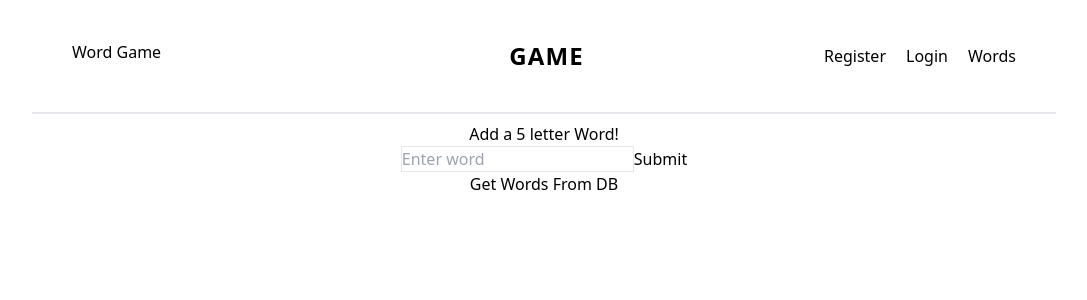
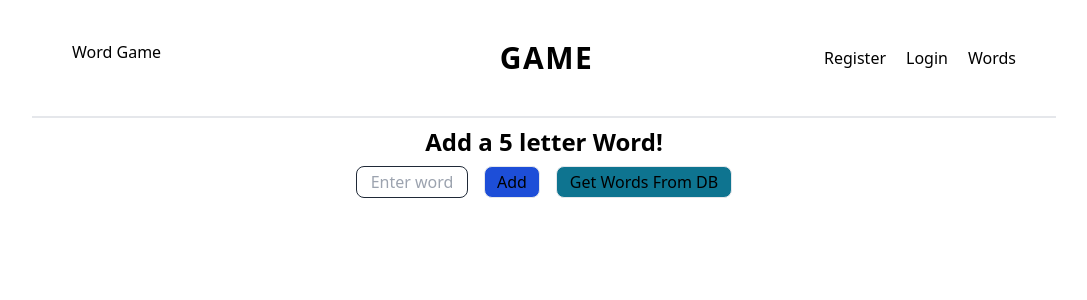
Before and after one commit to blin007/wordle-clone, a React (Create React App) app in the folder frontend/: page /wordlist in a window 1280 px wide. Shown: the top 300 px of the page, without its empty margins (96-1183 px from the left). Built offline with nearby package versions, Linux system fonts and the light colour scheme.

Commit message:
4/16 Brian
Added new delete form, grid formatting to display all words in DB

```diff
--- a/frontend/src/components/Header.jsx
+++ b/frontend/src/components/Header.jsx
@@ -7,7 +7,7 @@ const Header = ( ) =>{
                 <div className='ml-10 hover:text-cyan-600'>
                     <Link to='/' >Word Game</Link>
                 </div>
-                <h1 className='ml-32 text-2xl font-bold tracking-wider'> GAME </h1>
+                <h1 className='ml-32 text-3xl font-bold tracking-wider'> GAME </h1>
                 <ul className='flex items-center justify-evenly mr-10'>
                     <li className='ml-5 hover:text-cyan-600'>
                         <Link to='/register'>Register</Link>
--- a/frontend/src/pages/Words.jsx
+++ b/frontend/src/pages/Words.jsx
@@ -2,8 +2,9 @@ import { useState } from "react";
 import axios from "axios";
 
 const Words = () => {
-    const ADDWORD_URL = 'words/add';
-    const GETWORD_URL = 'words/list';
+    const ADD_WORD_URL = 'words/add';
+    const GET_WORD_URL = 'words/list';
+    const DEL_WORD_URL = 'words/delete';
     const [words, setWords] = useState([]);
     const [word, setWord] = useState('');
 
@@ -17,22 +18,27 @@ const Words = () => {
                 data: {
                     text: word
                 },
-                url: ADDWORD_URL,
+                url: ADD_WORD_URL,
             }).then((res) => {
                 // console.log('in axios post add word')
                 // console.log(res.data);
                 if(res.data === 'already exists'){
                     alert('Word already in game, try another one');
                 }
+                //clear input field after submitting
+                setWord('');
+                //get all the words again
+                getAllWords(e);
             })
         }
     }
 
     const getAllWords = (e) => {
         e.preventDefault();
+
         axios({
             method: 'GET',
-            url: GETWORD_URL,
+            url: GET_WORD_URL,
         }).then((res) => {
             const words = res.data.map(word => {
                 return word.text;
@@ -42,27 +48,60 @@ const Words = () => {
         });
     }
 
+    const removeWord = (e, word) => {
+        e.preventDefault();
+        axios({
+            method: 'DELETE',
+            data: {
+                text: word,
+            },
+            url: DEL_WORD_URL,
+        }).then(()=> {
+            //get all the words again
+            getAllWords(e);
+        });
+    }
+
     return (
         <>
-            <h1>Add a 5 letter Word!</h1>
+            <h1 className='text-center font-bold text-2xl'>Add a 5 letter Word!</h1>
+            <div className='flex justify-center items-center '>
                 <form onSubmit={addWord}>
                     <input
-                    className='border'
+                        className='border border-gray-800 text-gray-800 m-2 w-28 h-8 rounded-lg hover:shadow-lg text-center'
                         type='text'
                         placeholder='Enter word'
                         name='word'
                         value={word}
                         onChange={e => setWord(e.target.value)}/>
-                <button type='submit'>Submit</button>
+                    <button type='submit'
+                            className='m-2 border w-14 h-8 bg-blue-700 rounded-lg hover:shadow-lg hover:bg-blue-500'
+                            >Add</button>
                 </form>
-            <form onSubmit={getAllWords} className='getWordForm'>
-                <button type='submit'>Get Words From DB</button>
+                <form onSubmit={getAllWords}>
+                    <button type='submit' className='m-2 border w-44 h-8 cursor-pointer bg-cyan-700 rounded-lg hover:shadow-lg hover:bg-cyan-400'>Get Words From DB</button>
                 </form>
-            <ul className='wordList'>
-                {words.map(word => (
-                    <li>{word}</li>
-                ))}
-            </ul>
+            </div>
+
+            <table className='grid grid-cols-8 gap-2 mt-2'>
+                {words.map((word,key) => {
+                    return (
+                        <tbody>
+                            <tr key={key} className='grid place-items-center border-2 border-gray-800 hover:cursor-pointer hover:shadow-lg'>
+                                <td className='' key={key}>
+                                    {/*pass in the word to delete*/}
+                                    <form onSubmit={(e) => removeWord(e, word)} key={key}>
+                                        {word}
+                                        <button className='text-2xl font-bold text-red-500 hover:text-red-900 hover:text-3xl ml-6'
+                                                type='submit'
+                                                key={key}>X</button>
+                                    </form>
+                                </td>
+                            </tr>
+                        </tbody>
+                    );
+                })}
+            </table>
         </>
     )
 }
```
Also changed, not shown: 2 other files (tests, documents, lock files or other folders). Lines whose indentation alone changed are shown as unchanged.
